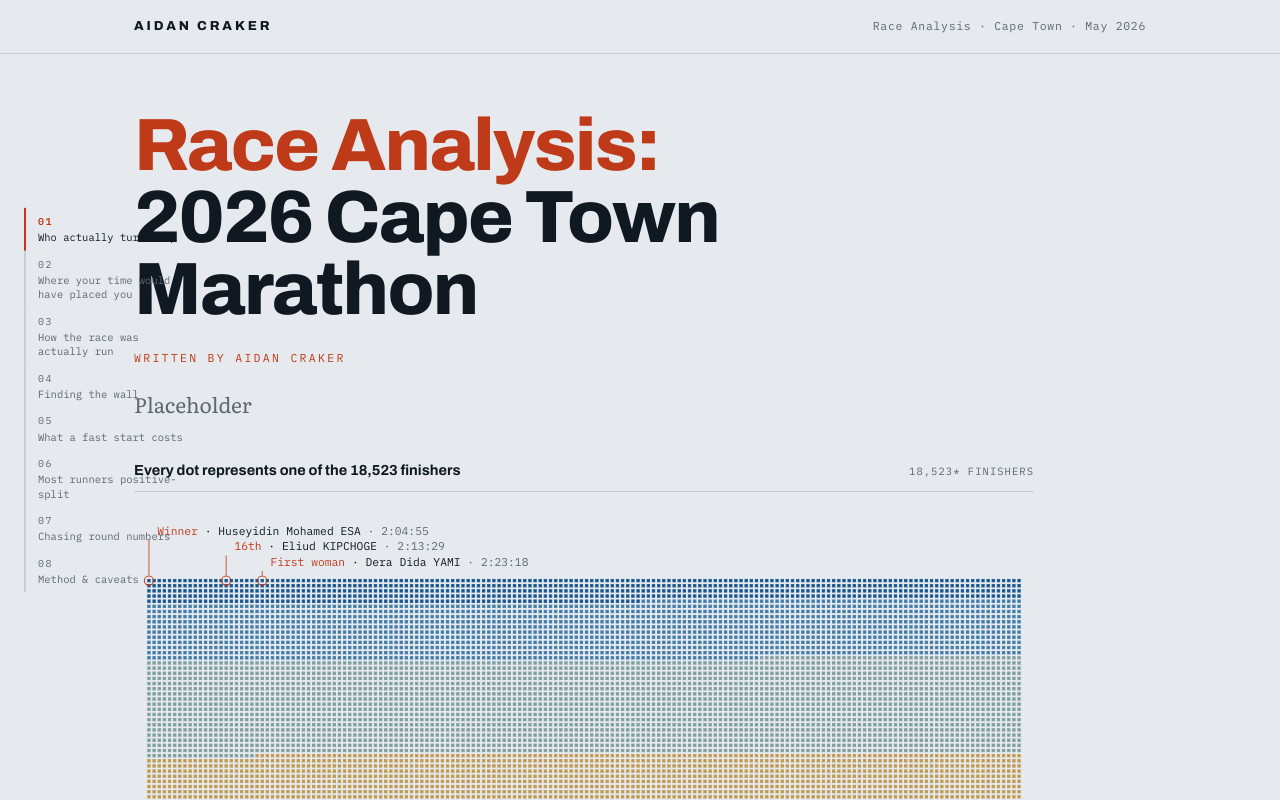
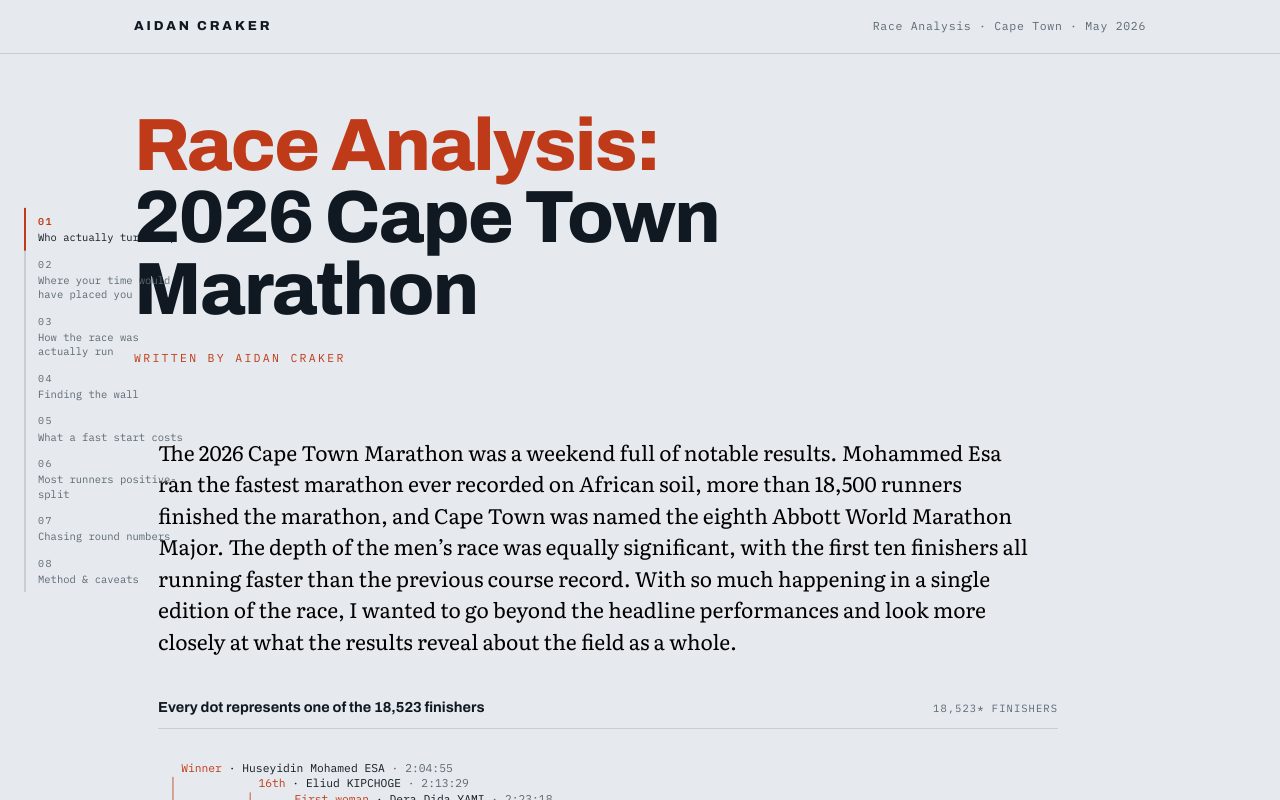
Before and after one commit to a-craker/cpt-marathon-26, a React (Vite) app: page / in a window 1280 px wide. Shown: the top 800 px of the page. Built offline with nearby package versions, Linux system fonts and the light colour scheme.

Commit message:
adding intro para

```diff
--- a/src/App.jsx
+++ b/src/App.jsx
@@ -49,10 +49,10 @@ export default function App() {
         <p className="font-mono text-[11.5px] tracking-[.2em] uppercase text-flare mb-5">
           Written By Aidan Craker
         </p>
-        <p className="text-[clamp(18px,2.1vw,21px)] leading-normal text-graphite max-w-[56ch] mb-10">
-          Placeholder
+      <section className="max-w-5xl mx-auto px-6 py-12">
+        <p className="text-[clamp(18px,2.1vw,21px)] leading-normal text-black max-w-[72ch] mb-10">
+          The 2026 Cape Town Marathon was a weekend full of notable results. Mohammed Esa ran the fastest marathon ever recorded on African soil, more than 18,500 runners finished the marathon, and Cape Town was named the eighth Abbott World Marathon Major. The depth of the men’s race was equally significant, with the first ten finishers all running faster than the previous course record. With so much happening in a single edition of the race, I wanted to go beyond the headline performances and look more closely at what the results reveal about the field as a whole.
         </p>
-
         <Figure
           title="Every dot represents one of the 18,523 finishers"
           meta="18,523* finishers"
@@ -60,6 +60,33 @@ export default function App() {
         >
           <CensusGrid />
         </Figure>
+
+        <p className="text-[clamp(18px,2.1vw,21px)] leading-normal text-black max-w-[72ch] mb-6">
+          Using data scraped from the official timekeeping website, SportSplits, I break down:
+        </p>
+
+        <ol className="max-w-[72ch] mb-10 space-y-3 list-decimal pl-12 text-[clamp(17px,2vw,20px)] leading-normal text-neutral-900">
+          <li>
+            who turned up on race day, including the demographics of the field and the distribution of finishing times
+          </li>
+          <li>
+            where a given finishing time would have placed you relative to the rest of the field
+          </li>
+          <li>
+            how runners actually paced the race across different finishing segments
+          </li>
+          <li>
+            where the marathon wall begins to show up in the data, and what an aggressive start tends to cost later
+          </li>
+          <li>
+            which runners paced their races particularly well
+          </li>
+        </ol>
+
+        <p className="text-[clamp(18px,2.1vw,21px)] leading-normal text-black max-w-[72ch]">
+          I finish with a brief discussion of the methods used, along with the main limitations and caveats in the data. What follows is a more detailed look at these questions through the results themselves, supported by comparisons and visualisations.
+        </p>
+      </section>
 
         <StatStrip />
 
```
